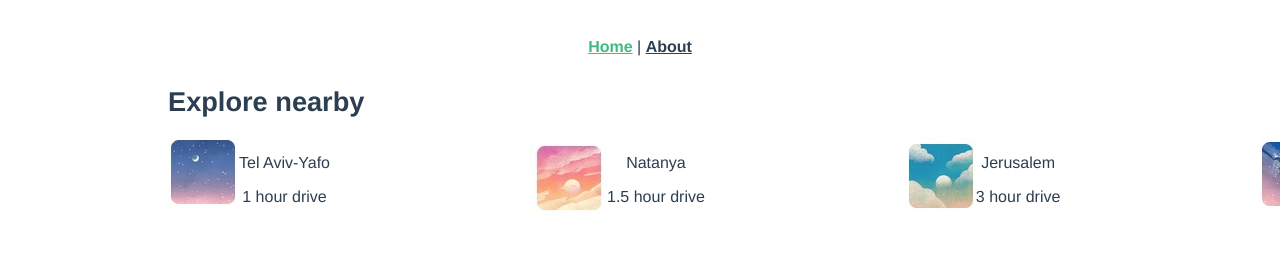
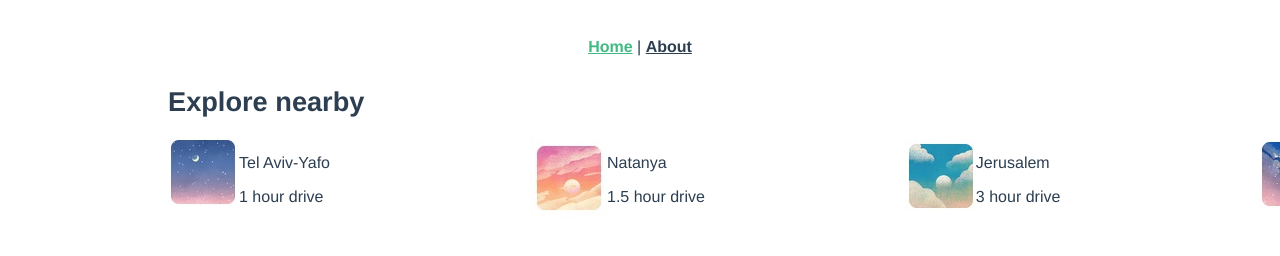
Before and after one commit to IsaacRazabi/place-to-bnb, a Vue app: page /#/ in a window 1280 px wide. Shown: the top 256 px of the page. Built offline with nearby package versions, Linux system fonts and the light colour scheme.

Commit message:
13:03 main

```diff
--- a/src/components/app-main.vue
+++ b/src/components/app-main.vue
@@ -107,6 +107,9 @@ section{
     margin-inline-end: 200px;
 
 }
+.mini-card p{
+    text-align: left;
+}
 
 .main-card-container{
     display: flex;
```
